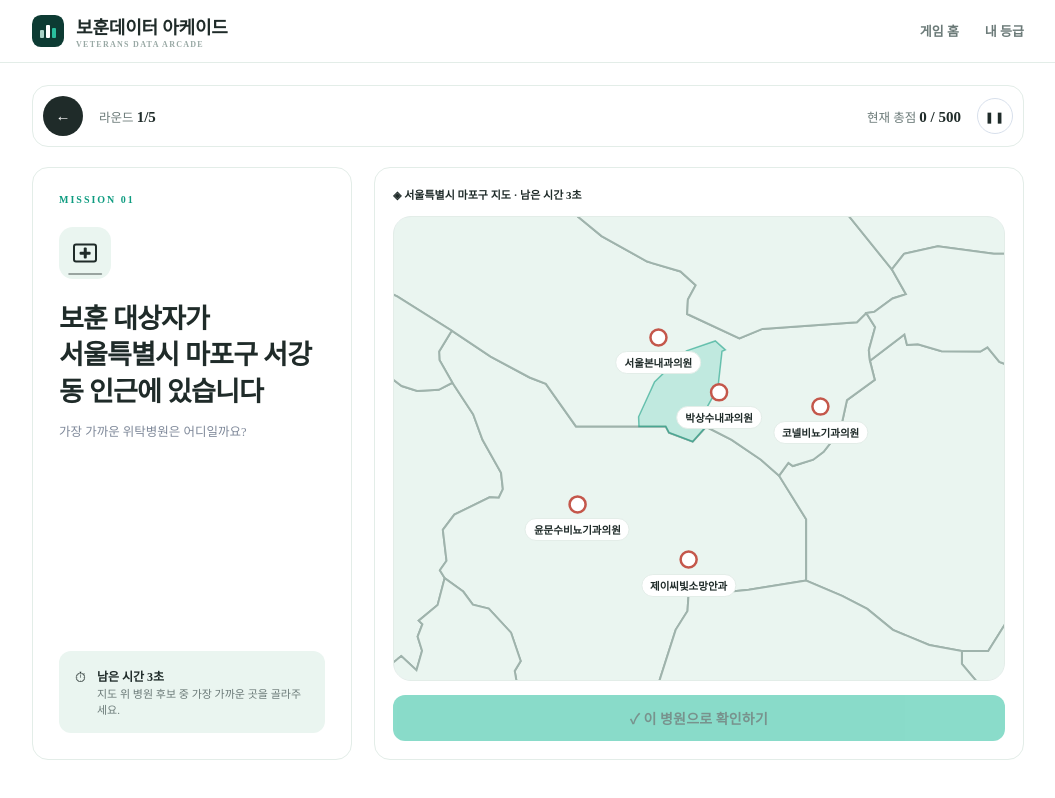
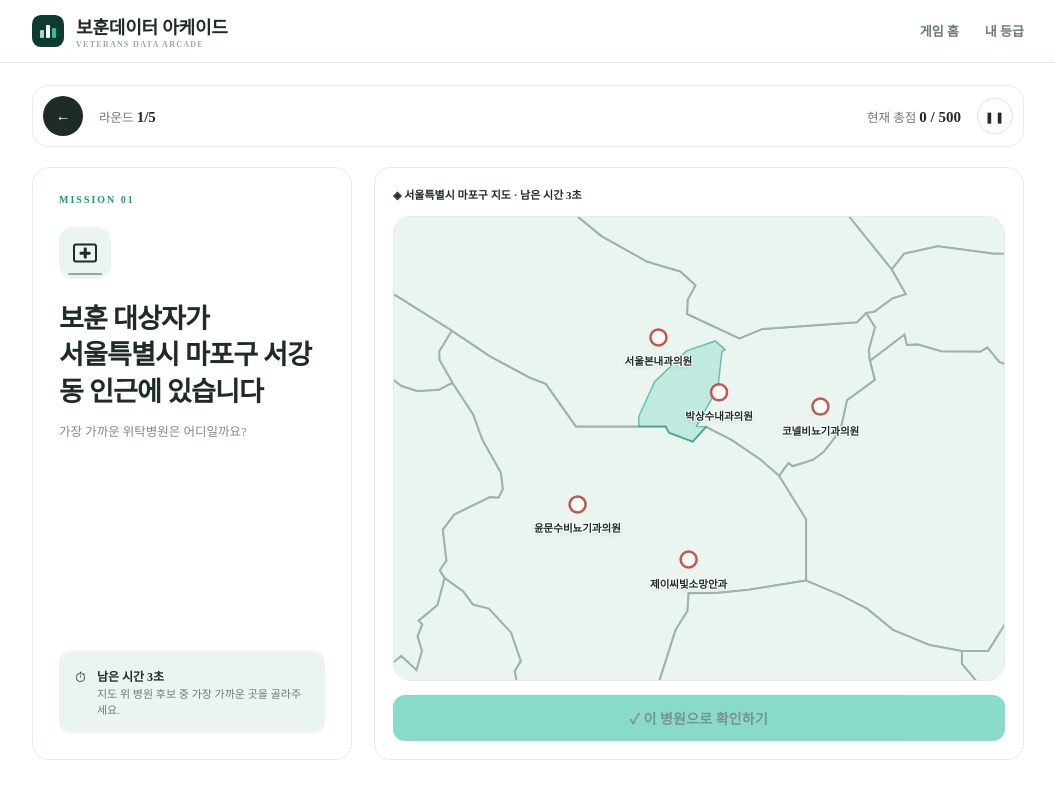
Before and after one commit to KITI-jklee/kvhs_game, a React (Vite) app in the folder app/: page /games/location in a window 1280 px wide. Shown: the whole page, without its empty margins (112-1167 px from the left). Built offline with nearby package versions, Linux system fonts and the light colour scheme; a web font is replaced by a local one.

Commit message:
fix: 위치 지도 라벨과 예산 라운드 결과 표시 개선

```diff
--- a/app/src/components/map/KoreaMap.module.css
+++ b/app/src/components/map/KoreaMap.module.css
@@ -97,29 +97,28 @@
   white-space: nowrap;
   font: 600 10.5px 'Pretendard Variable';
   color: var(--color-ink);
-  background: #fff;
-  border: 1px solid var(--color-line);
-  padding: 3px 8px;
-  border-radius: 999px;
+  background: transparent;
+  border: none;
+  padding: 2px 3px;
+  text-shadow:
+    -1px -1px 0 #fff,
+    1px -1px 0 #fff,
+    -1px 1px 0 #fff,
+    1px 1px 0 #fff,
+    0 2px 4px rgba(8, 45, 37, 0.16);
   pointer-events: none;
 }
 
 .pinLabel.pinLabelSelected {
-  color: #fff;
-  background: var(--color-accent-strong);
-  border-color: transparent;
+  color: var(--color-accent-strong);
 }
 
 .pinLabel.pinLabelCorrect {
-  color: #fff;
-  background: var(--color-accent-strong);
-  border-color: transparent;
+  color: var(--color-accent-strong);
 }
 
 .pinLabel.pinLabelWrong {
-  color: #fff;
-  background: var(--color-fake);
-  border-color: transparent;
+  color: var(--color-fake);
 }
 
 @media (min-width: 1024px) {
--- a/app/src/components/map/KoreaMap.tsx
+++ b/app/src/components/map/KoreaMap.tsx
@@ -242,6 +242,7 @@ export function KoreaMap({ region, highlight, pins, selectedId, correctId, revea
           );
         })}
       </svg>
+
     </div>
   );
 }
--- a/app/src/pages/Result.tsx
+++ b/app/src/pages/Result.tsx
@@ -35,7 +35,11 @@ export function Result() {
             아직 플레이한 게임이 없어요
           </span>
           <p className={styles.subtitle}>게임을 먼저 플레이하면 결과가 여기에 표시됩니다.</p>
-          <Button variant="accent" style={{ width: 'auto', padding: '13px 26px' }} onClick={() => navigate('/')}>
+          <Button
+            variant="accent"
+            style={{ width: 'auto', padding: '13px 26px' }}
+            onClick={() => navigate('/')}
+          >
             게임 하러 가기
           </Button>
         </div>
--- a/app/src/pages/games/MedicalCostGame.tsx
+++ b/app/src/pages/games/MedicalCostGame.tsx
@@ -239,7 +239,7 @@ export function MedicalCostGame() {
   const handleBudgetConfirm = () => {
     if (!round || round.kind !== 'budget') return;
     const pickedIds = [...budgetPicks];
-    const { points, correctPickCount, wrongPickCount, missedCount } = scoreBudgetPicks(round.fitIds, pickedIds);
+    const { points, correctPickCount } = scoreBudgetPicks(round.fitIds, pickedIds);
     const fitSet = new Set(round.fitIds);
     const verdictLabel = points === 100 ? '예산 성공!' : points > 0 ? '아쉽네요' : '많이 빗나갔어요';
     finishRound(
@@ -266,7 +266,7 @@ export function MedicalCostGame() {
           );
         })}
       </>,
-      `예산 챌린지 · 적중 ${correctPickCount} 오답 ${wrongPickCount} 놓침 ${missedCount}`,
+      `예산 챌린지 · 적중 ${correctPickCount}/${round.fitIds.length}`,
     );
   };
 
```
